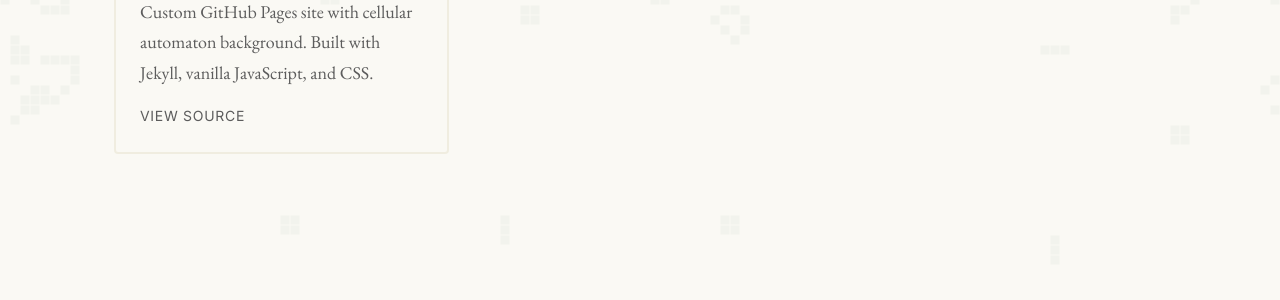
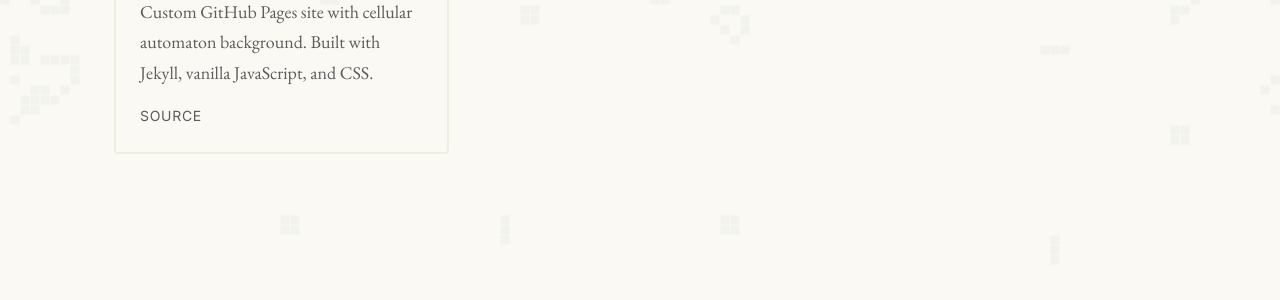
Before and after one commit to alazarteka/alazarteka.github.io, a Jekyll site: the page built from projects.html, in a window 1280 px wide and 900 px high. Shown: the part 405-705 px from the top of the window. Built offline with Jekyll 4.4.1, drawn with Linux system fonts in a browser that asks for light colours.

Commit message:
Add data-driven projects using _data/projects.yml
Projects are now defined in YAML instead of hardcoded HTML

🤖 Generated with [Claude Code](https://claude.com/claude-code)

Co-Authored-By: Claude Opus 4.5 <noreply@anthropic.com>

```diff
--- a/projects.html
+++ b/projects.html
@@ -11,15 +11,15 @@ description: Things I've built
 </p>
 
 <div class="projects-grid">
+  {% for project in site.data.projects %}
   <div class="project-card">
-    <h3 class="project-title">Personal Site</h3>
-    <p class="project-description">
-      Custom GitHub Pages site with cellular automaton background. Built with Jekyll, vanilla JavaScript, and CSS.
-    </p>
+    <h3 class="project-title">{{ project.name }}</h3>
+    <p class="project-description">{{ project.description }}</p>
     <div class="project-links">
-      <a href="https://github.com/alazarteka/alazarteka.github.io" class="project-link" target="_blank" rel="noopener">View Source</a>
+      {% for link in project.links %}
+      <a href="{{ link.url }}" class="project-link" target="_blank" rel="noopener">{{ link.label }}</a>
+      {% endfor %}
     </div>
   </div>
-
-  <!-- Add more project cards here -->
+  {% endfor %}
 </div>
```
Also changed, not shown: _data/projects.yml (added, +13 -0 lines).
